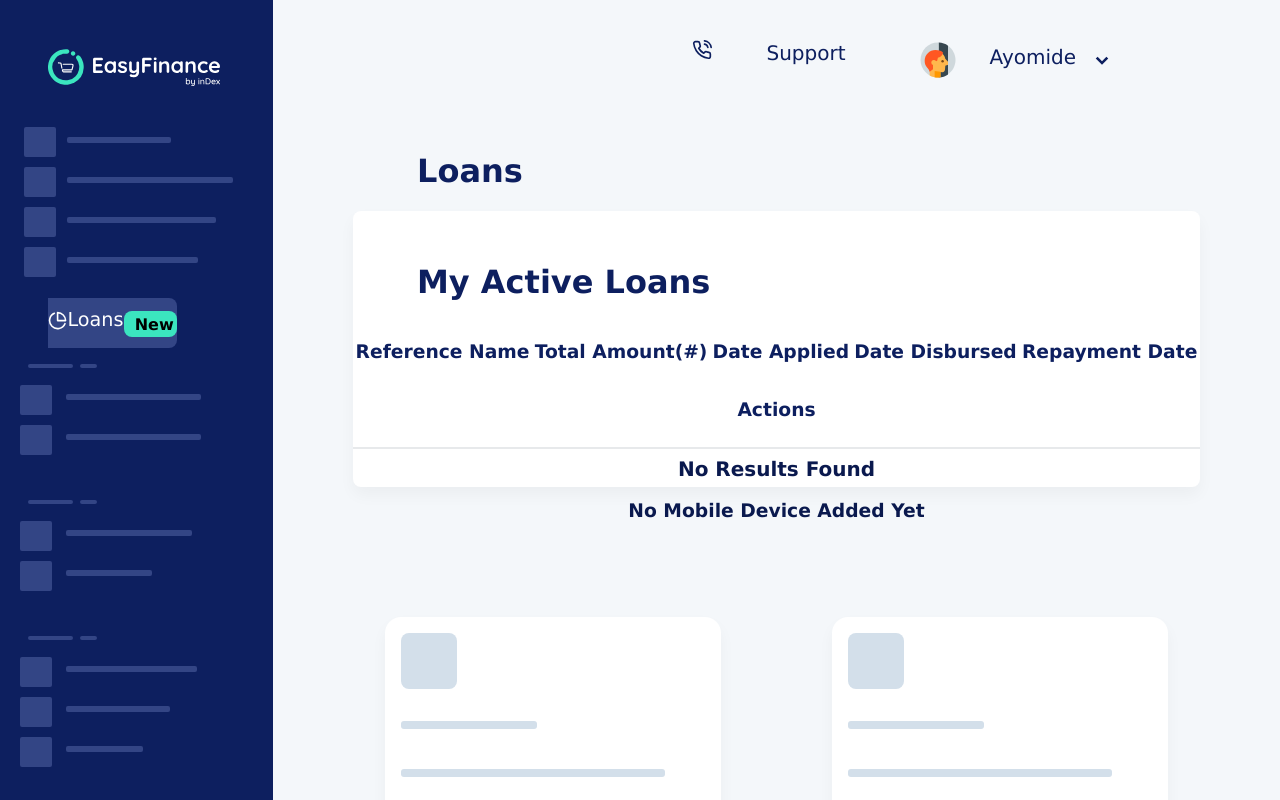
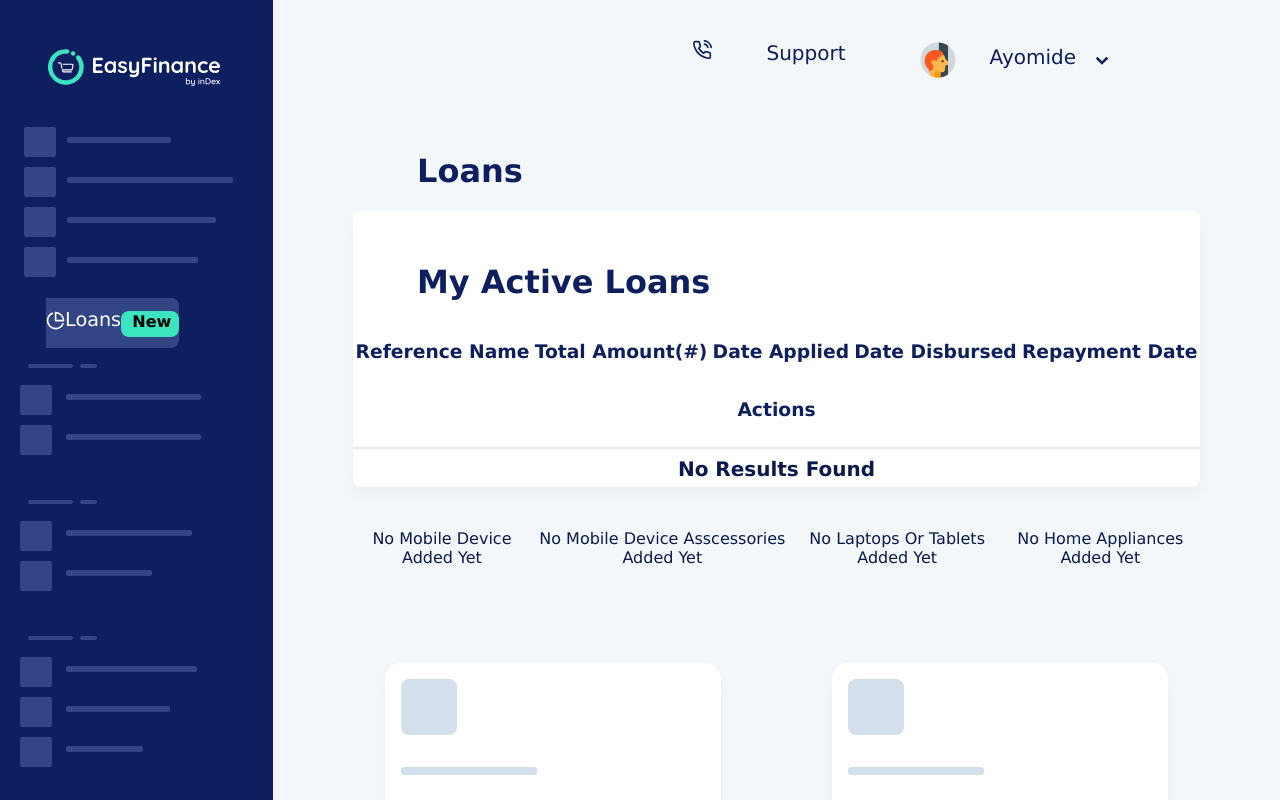
Before and after one commit to unbeatable-abayomi/innovectives, a React (Create React App) app: page / in a window 1280 px wide. Shown: the top 800 px of the page. Built offline with nearby package versions, Linux system fonts and the light colour scheme.

Commit message:
completeDashboard

```diff
--- a/src/App.css
+++ b/src/App.css
@@ -182,8 +182,10 @@ background-color:#F4F7FA;
   margin-top: 3px;
   background: #3BE5BF 0% 0% no-repeat padding-box;
   border-radius: 8px;
-    padding-top: 0.3rem;
+    padding-top: 0.1rem;
     padding-left: 0.7rem;
+    padding-bottom: 0.2rem;
+    padding-right: 0.3rem;
 }
 .divlineAbove{
   margin-left: -1.8rem;
@@ -374,6 +376,18 @@ font-family: 'Lucida Sans', 'Lucida Sans Regular', 'Lucida Grande', 'Lucida Sans
   border: 1px solid #D2DFE9;
   border-radius: 8px;
   font-family: 'Lucida Sans', 'Lucida Sans Regular', 'Lucida Grande', 'Lucida Sans Unicode', Geneva, Verdana, sans-serif;
+  margin-top: 15px;
+}
+.subimit2{
+  text-align: center;
+  font-size: 20px;
+   height: 36px;
+   background: #0D1F5F 0% 0% no-repeat padding-box;
+   color: #FFFFFF;
+   border: 1px solid #D2DFE9;
+   border-radius: 8px;
+   font-family: 'Lucida Sans', 'Lucida Sans Regular', 'Lucida Grande', 'Lucida Sans Unicode', Geneva, Verdana, sans-serif;
+
 }
 
 #boxFour{
@@ -433,20 +447,24 @@ font-family: 'Lucida Sans', 'Lucida Sans Regular', 'Lucida Grande', 'Lucida Sans
   margin-top: 3rem;
 }
 .submit{
+  color: #FFFFFF;
   width: 133px;
 height: 54px;
+box-shadow: 0px 8px 8px #d8d4d414;
 background: #1DB291 0% 0% no-repeat padding-box;
-box-shadow: 0px 8px 8px #85858514;
+
 border-radius: 8px;
+font-family: 'Lucida Sans', 'Lucida Sans Regular', 'Lucida Grande', 'Lucida Sans Unicode', Geneva, Verdana, sans-serif;
 }
 .reset{
   width: 74px;
 height: 54px;
 background: #FFFFFF 0% 0% no-repeat padding-box;
-box-shadow: 0px 8px 8px #bab7b714;
+box-shadow: 0px 8px 8px #00000014;
 border: 1px solid #ebebe7;
 border-radius: 8px;
 margin-left: 2rem;
+font-family: 'Lucida Sans', 'Lucida Sans Regular', 'Lucida Grande', 'Lucida Sans Unicode', Geneva, Verdana, sans-serif;
 }
 .deivceSelect{
   position: absolute;
@@ -481,3 +499,8 @@ a { color: inherit;
    display: flex;
 
  }
+ .allMobile,.allCatgories{
+   display: flex;
+   justify-content: space-around;
+   margin-top: 3rem;
+ }
--- a/src/App.js
+++ b/src/App.js
@@ -1,7 +1,5 @@
 
 import './App.css';
-import SideBar from './Components/Sidebar';
-import Dashboard from './Components/Dashboard';
 import{BrowserRouter,Route} from 'react-router-dom';
 import Application from './Components/Application';
 import DeviceCategory from './Components/DeviceCategory';
--- a/src/Components/Dashboard.js
+++ b/src/Components/Dashboard.js
@@ -3,39 +3,21 @@ import NavBar from './SideBarDivs/NavBar';
 import { FcSmartphoneTablet } from "react-icons/fc"
 import {connect} from 'react-redux';
 import {createCategory,preventDefault,deleteFromCategory,createLoan,deleteLoan} from '../actions'
-import DeviceCategory from './DeviceCategory';
+
  class Dashboard extends Component {
 
      renderMobile(){
       if (this.props.mobiles.length > 0){
       return this.props.mobiles.map((mobile)=>{
              return (
-                <div key={mobile.name} className='activeLoansPlaneItems'>
-                   <div>
-                        <h3>Reference Name</h3>
-                    </div>
-                    <div>
-                        <h3>Total Amount(#)</h3>
-                    </div>
-                    <div>
-                        <h3>Date Applied</h3>
-                    </div>
-                    <div>
-                        <h3>Date Disbursed</h3>
-                    </div>
-                    <div>
-                        <h3>Repayment Date</h3>
-                    </div>
-                    <div>
-                        <h3>Actions</h3>
-                    </div>
+                <div key={mobile.name} className='allMobile'>
 
-                            <tr key={mobile.name}>
-                            <td>{mobile.amount}</td>
-                            <td>{mobile.description}</td>
-                            </tr>
-
-                            <button onClick={()=>this.props.deleteFromCategory(mobile)}>Remove</button>
+                            <div key={mobile.name}>
+                            <p>Name :{mobile.name}</p>
+                            <p>Amount:{mobile.amount}</p>
+                            <p>Description :{mobile.description}</p>
+                            <button className='subimit' onClick={()=>this.props.deleteFromCategory(mobile)}>Remove</button>
+                            </div>
                             </div>
              )
 
@@ -44,6 +26,76 @@ import DeviceCategory from './DeviceCategory';
             return "No Mobile Device Added Yet"
         }
      }
+     renderMobileAsscessories(){
+        if (this.props.allMobileDevices.length > 0){
+        return this.props.allMobileDevices.map((mobile)=>{
+               return (
+                  <div key={mobile.name} className='allMobile'>
+
+                              <div key={mobile.name}>
+                              <p>Name :{mobile.name}</p>
+                              <p>Amount:{mobile.amount}</p>
+                              <p>Description :{mobile.description}</p>
+                              <button className='subimit' onClick={()=>this.props.deleteFromCategory(mobile)}>Remove</button>
+                              </div>
+                              </div>
+               )
+
+           })
+          }else{
+              return "No Mobile Device Asscessories Added Yet"
+          }
+       }
+       renderTabletsAndLaptops(){
+        if (this.props.allTabletsAndLaptops.length > 0){
+        return this.props.allTabletsAndLaptops.map((mobile)=>{
+               return (
+                  <div key={mobile.name} className='allMobile'>
+
+                              <div key={mobile.name}>
+                              <p>Name :{mobile.name}</p>
+                              <p>Amount:{mobile.amount}</p>
+                              <p>Description :{mobile.description}</p>
+                              <button className='subimit' onClick={()=>this.props.deleteFromCategory(mobile)}>Remove</button>
+                              </div>
+                              </div>
+               )
+
+           })
+          }else{
+              return "No Laptops Or Tablets Added Yet"
+          }
+       }
+       renderHomeAppliances(){
+        if (this.props.allHomeAppliances.length > 0){
+        return this.props.allHomeAppliances.map((mobile)=>{
+               return (
+                  <div key={mobile.name} className='allMobile'>
+
+                              <div key={mobile.name}>
+                              <p>Name :{mobile.name}</p>
+                              <p>Amount:{mobile.amount}</p>
+                              <p>Description :{mobile.description}</p>
+                              <button className='subimit' onClick={()=>this.props.deleteFromCategory(mobile)}>Remove</button>
+                              </div>
+                              </div>
+               )
+
+           })
+          }else{
+              return "No Home Appliances Added Yet"
+          }
+       }
+     setToEmtypString(){
+        document.getElementById('description').value = '';
+        document.getElementById('amount').value = '';
+        document.getElementById('refernceNum').value ='';
+        document.getElementById('totalAmount').value = '';
+        document.getElementById('DateAppiled').value = '';
+        document.getElementById('DateDisbured').value = '';
+        document.getElementById('repaymentDate').value = '';
+
+    }
 
      renderLoans(){
          if(this.props.loans.length > 0){
@@ -110,7 +162,13 @@ import DeviceCategory from './DeviceCategory';
                 <div className='noResultsText'>
                     {this.renderLoans()}
                 </div>
-                <h3 className='NoResultText'>{this.renderMobile()}</h3>
+                <div className='allCatgories'>
+                <div className='NoResultText'>{this.renderMobile()}</div>
+                <div className='NoResultText'>{this.renderMobileAsscessories()}</div>
+                <div className='NoResultText'>{this.renderTabletsAndLaptops()}</div>
+                <div className='NoResultText'>{this.renderHomeAppliances()}</div>
+                </div>
+
                 <div className='cards'>
                         <div className='box boxOne'>
                         <div className="square-box"></div>
@@ -162,11 +220,11 @@ import DeviceCategory from './DeviceCategory';
                         <label for="DateDisbured">DateDisbured:</label>
                         <input type="date" id="DateDisbured" name="DateDisbured"/>
                         <label for="DateRepayment">Repayment Date:</label>
-                        <input type="date" id="RepaymenyDate" name="RepaymenyDate"/>
+                        <input type="date" id="repaymentDate" name="repaymentDate"/>
 
-                    <button className='subimit' onClick={()=>this.props.createLoan(document.getElementById('refernceNum').value,
+                    <button className='subimit' onClick={()=>{this.props.createLoan(document.getElementById('refernceNum').value,
                     document.getElementById('totalAmount').value,document.getElementById('DateAppiled').value,document.getElementById('DateDisbured').value,
-                    document.getElementById('RepaymenyDate').value)} >Submit</button>
+                    document.getElementById('repaymentDate').value);this.setToEmtypString();}} >Submit</button>
                 </form>
                         </div>
                         <div className='box boxFour'>
@@ -183,8 +241,8 @@ import DeviceCategory from './DeviceCategory';
     <option value="HOME_APPLIANCES">Home Appliances</option>
     <option value="GAMING_CONSOLES">Gaming Consoles</option>
 </select>
-                    <button className='subimit' onClick={()=>this.props.createCategory(document.getElementById('description').value,
-                    document.getElementById('amount').value,this.menu.value)} >Submit</button>
+                    <button className='subimit2' onClick={()=>{this.props.createCategory(document.getElementById('description').value,
+                    document.getElementById('amount').value,this.menu.value);this.setToEmtypString();}} >Submit</button>
                 </form>
                         </div>
                 </div>
@@ -201,7 +259,10 @@ const mapStateToProps = state =>{
     console.log(state)
     return{
         mobiles:state.allMobile ,
-        loans:state.allLoans
+        loans:state.allLoans,
+        allMobileDevices:state.allMobileDevicesAssc,
+        allTabletsAndLaptops:state.allTabletsAndLaptops,
+        allHomeAppliances:state.allHomeAppliances
     }
 }
 
```
